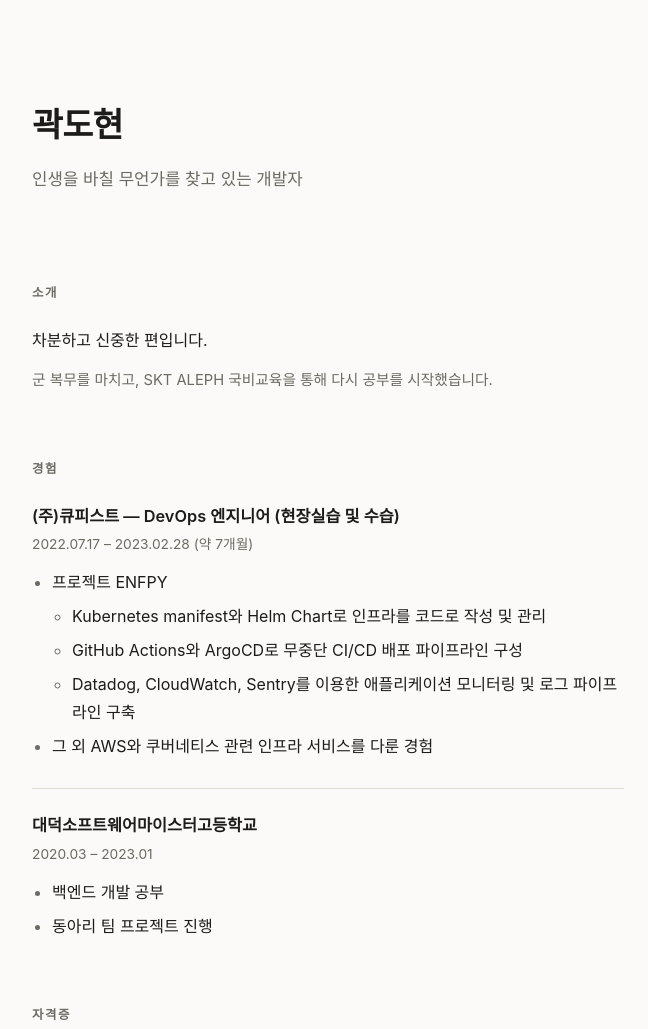
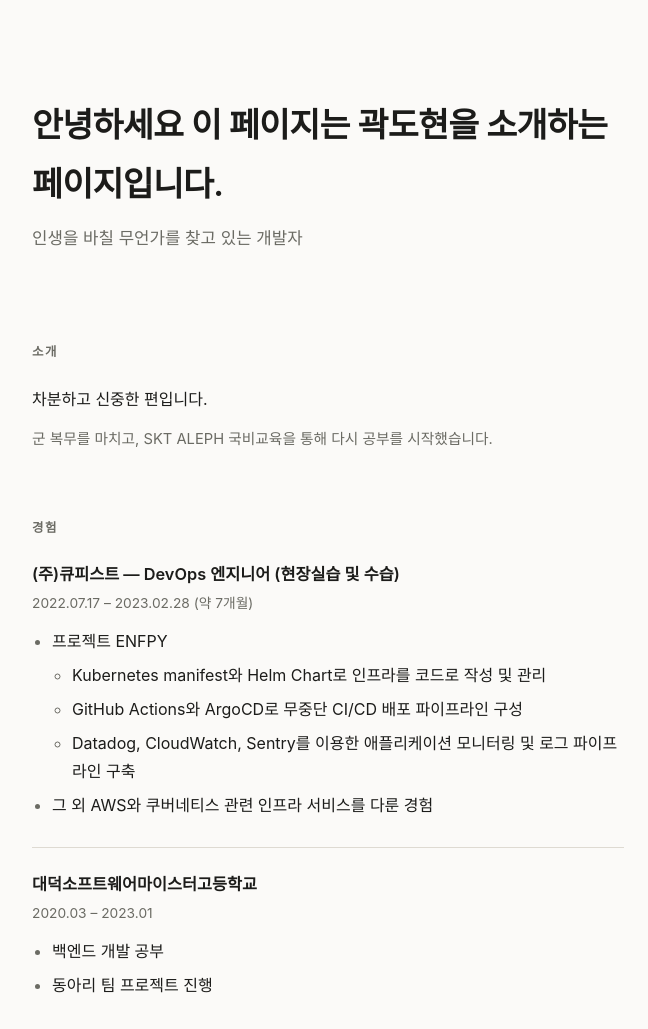
Before and after one commit to ddonni/README, a plain HTML site: page index.html in a window 1280 px wide. Shown: the top 1029 px of the page, without its empty margins (312-960 px from the left). Drawn offline with Linux system fonts and the light colour scheme.

Commit message:
Update index.html

```diff
--- a/index.html
+++ b/index.html
@@ -3,7 +3,7 @@
 <head>
 <meta charset="UTF-8">
 <meta name="viewport" content="width=device-width, initial-scale=1">
-<title>안녕하세요 이 페이지는 곽도현을 소개하는 페이지입니다.</title>
+<title>곽도현</title>
 <style>
   :root {
     --bg: #fbfaf8;
@@ -147,7 +147,7 @@
 <main>
 
   <header>
-    <h1>곽도현</h1>
+    <h1>안녕하세요 이 페이지는 곽도현을 소개하는 페이지입니다.</h1>
     <p class="tagline">인생을 바칠 무언가를 찾고 있는 개발자</p>
   </header>
 
```
